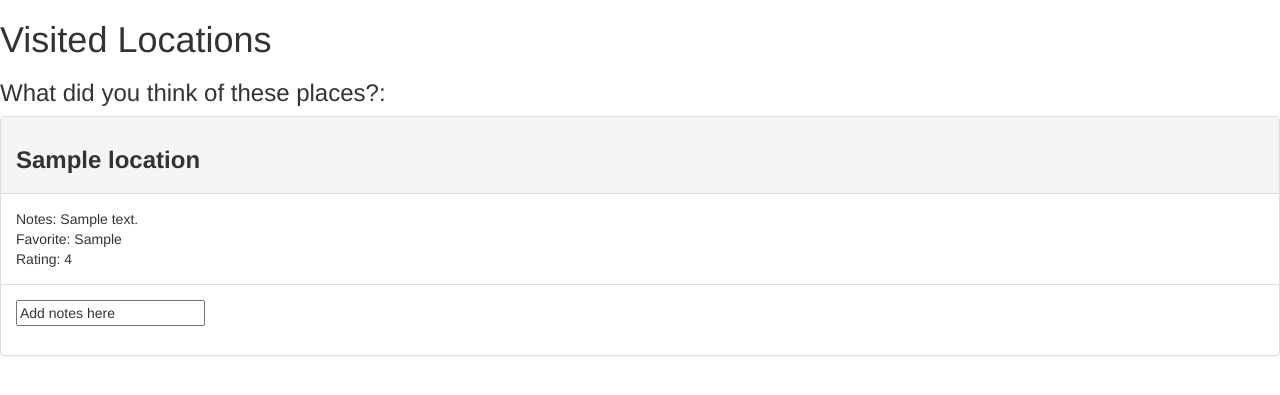
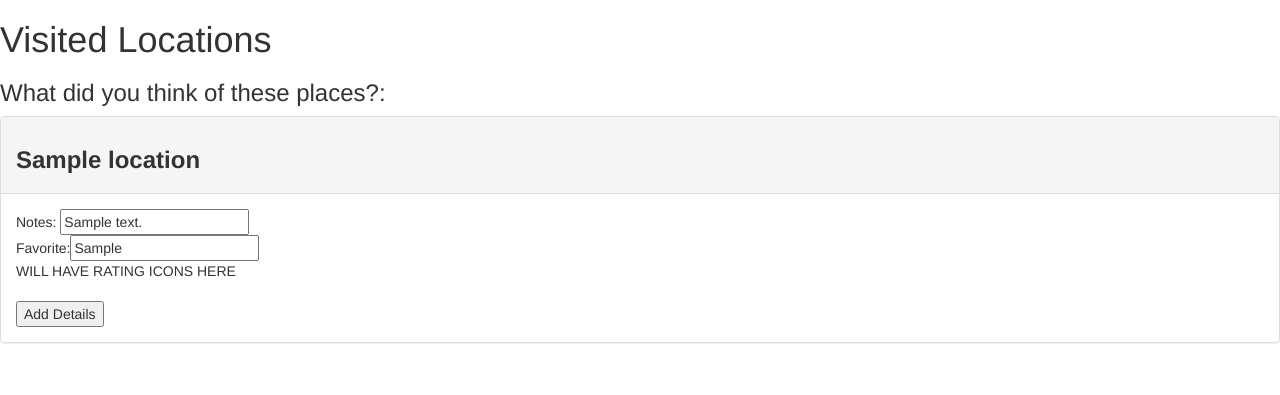
Before and after one commit to BeeNeal/hit_the_spot_neighborhood_exploration, a Flask app: page /visited in a window 1280 px wide. Shown: the top 395 px of the page. Run offline with Flask 2, Linux system fonts and the light colour scheme; the visitor is signed in with stand-in values (Sample User, id 1); tables that the repository leaves empty hold one stand-in row (values such as "Sample post"); some libraries are stand-ins or nearby versions.

Commit message:
working visited html set up for ajax call (indiv buttons)

```diff
--- a/db_helpers.py
+++ b/db_helpers.py
@@ -70,17 +70,19 @@ def user_locations_list(user_id):
     return UserLocation.query.filter(UserLocation.user_id == user_id).all()
 
 
-def add_notes(user_id, yelp_id, record, favorite, rating):
+def add_notes(user_id, yelp_id, notes, favorite, rating):
     """Adds user notes/favorite/rating to specific user_location"""
 
-    user_location = userLocation.query.filter(user_id == user_id,
+    user_location = UserLocation.query.filter(user_id == user_id,
                                               yelp_id == yelp_id)
-    user_location.notes = record
+    user_location.notes = notes
     user_location.favorite = favorite
     user_location.rating = rating
 
     db.session.add(user_location)
     db.session.commit()
+
+# Test: add_notes(5, 'xox-truffles-san-francisco' , "THIS IS A TEST - YUMM chocolate", "this is also a test - the best part was chocolate", 5)
 
 
 # def add_status_to_dict(locations_to_show, user_id):
--- a/processing_functions.py
+++ b/processing_functions.py
@@ -22,7 +22,7 @@ def add_API_search_data_to_dict(api_results, user_id):
 
     for i in range(len(api_results['businesses'])):
         poi = api_results['businesses'][i]['id']
-        import pdb; pdb.set_trace()
+
         if poi not in user_locations:
             locations_to_show[poi] = {}
             locations_to_show[poi]['yelp_id'] = poi
--- a/server.py
+++ b/server.py
@@ -143,6 +143,7 @@ def register():
             password = password1
             new_user = add_user_to_User(fname, username, email, password)
             add_address(new_user.user_id, address, city, state, zipcode, fname)
+            return redirect('/login')
         else:
             flash("Passwords don't match - please try again.")
             return redirect('/login')
@@ -218,6 +219,21 @@ def display_places_visited():
     #     return redirect('/destinations')
 
 
+@app.route('/add-notes', methods=['POST'])
+def add_notes():
+    """Adds user notes to specific user locations in DB"""
+
+    yelp_id = request.form.get('yelp_id')
+    notes = request.form.get('notes')
+    favorite = request.form.get('favorite')
+    # rating = request.form.get('rating')
+
+    user_id = session['user_id']
+
+    # add_notes(user_id, yelp_id, notes, favorite, 5)
+    add_notes(5, 'xox-truffles-san-francisco', "THIS IS A TEST - YUMM chocolate", "this is also a test - the best part was chocolate", 5)
+
+
 if __name__ == "__main__":
 
     app.debug = True
--- a/templates/base.html
+++ b/templates/base.html
@@ -18,6 +18,8 @@ BODY GOES HERE
 {% endblock %}
 	<script src="https://code.jquery.com/jquery-3.2.1.min.js"></script>
 	<script src="static/places.js"></script>
+	<script src="static/visited.js"></script>
+
 
 <div id="extending">
   {% for flash in get_flashed_messages() %}
--- a/templates/starting_places.html
+++ b/templates/starting_places.html
@@ -27,6 +27,7 @@ data-url="{{ places[place]['url'] }}"
 data-pic="{{ places[place]['pic'] }}" >I want to go!</button>
 
 <button class="addToList" id="visited"
+data-status="visited"
 data-name="{{ places[place]['name'] }}"
 data-id="{{ places[place]['yelp_id'] }}"
 data-address="{{ places[place]['address'] }}"
--- a/templates/visited.html
+++ b/templates/visited.html
@@ -14,46 +14,38 @@ Visited Locations
   <div class="panel panel-default">
     <div class="panel-heading" role="tab" id="headingOne">
       <h4 class="panel-title">
-        <a role="button" data-toggle="collapse" data-parent="#accordion" href="#collapseOne" aria-expanded="true" aria-controls="collapseOne">
+        <a role="button" data-toggle="collapse" data-parent="#accordion" href="#collapse{{ place.yelp_id }}" aria-expanded="true" aria-controls="collapseOne">
           <h3><b>{{ place.location.name }}</b></h3>
         </a>
       </h4>
     </div>
-    <div id="collapseOne" class="panel-collapse collapse in" role="tabpanel" aria-labelledby="headingOne">
-      <div class="panel-body">
-        <div>Notes: {{ place.notes }}</div>
-        <div>Favorite: {{ place.favorite }}</div>
-        <div>Rating: {{ place.rating }}</div>
+    <div id="collapse{{ place.yelp_id }}" class="panel-collapse collapse in" role="tabpanel" aria-labelledby="headingOne">
+      <div class="addNotes panel-body">
+        <div>
+          <div class='addDetails'>
+          	Notes:   <input type='text' name='notes' id='notes-{{ place.yelp_id }}'  value='{{ place.notes }}'><br>
+          	Favorite:<input type='text' name='favorite' id='favorites-{{ place.yelp_id }}'value='{{ place.favorite }}'><br>
+          	WILL HAVE RATING ICONS HERE<br><br>
+          </div>
+         <button class='addDetails' onClick='addDetailsOnClick("{{ place.yelp_id }}")'>Add Details </button>
+
+		</div>
       </div>
-
-<!--       <div class='addNotes panel-body'> Add notes here: </div>-->
-   <div class='addNotes panel-body'>
-     <form action='/add_notes' >
-     	<input type='text' name='notes' value='Add notes here'>
-     </form>
 
     </div>
 
-
-    </div>
   </div>
 </div>
 
 {% endfor %}
+{% endblock %}
 
-<!-- {% for place in places  %}
+<!--
 
-<div>
-  <h3><b>{{ place.location.name }}</b></h3>
-  	{{ place.location.address }}<br>
-  <a href={{ place.location.yelp_url }}>	<img src="{{ place.location.pic }}" class='businessImage'></a><br>
-
-</div>
-{% endfor %}
-
+	Want separate boxes for Notes, favorite (both text) and then have rating buttons below
+	add details button which triggers the ajax to the DB
 
 </div>
 PROBLEMS: 1)When add endblock in, collapse fails.
 2) when hit any category to collapse, collapses all. This is because I'm creating the same blocks to collapse when I loop, and first one is being affected.
 3) Better way to do the form for add notes than current? looks terrible
-{% endblock %}
```
